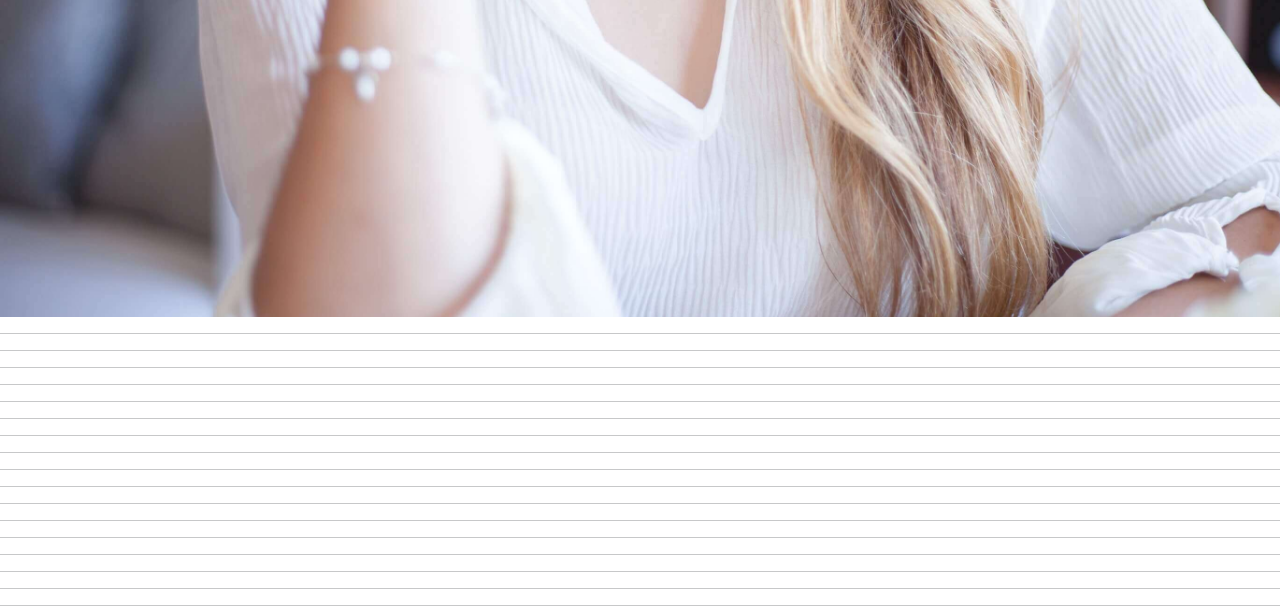
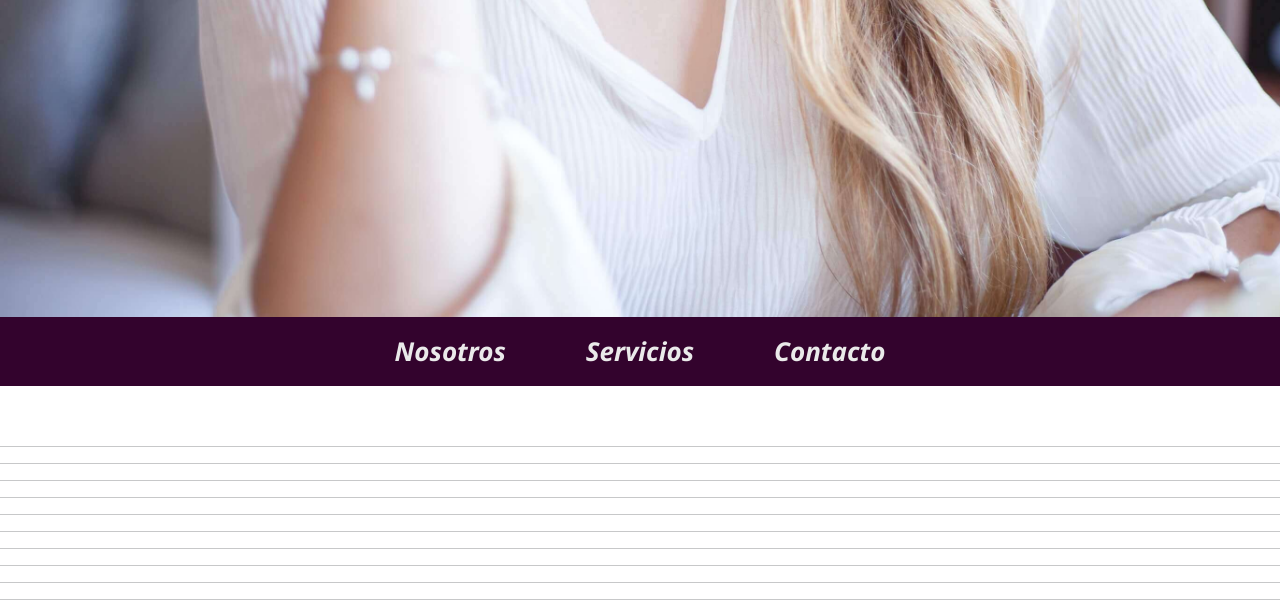
Before and after one commit to SaulSuaste/Joyeria, a plain HTML site: page index.html in a window 1280 px wide. Shown: the part 483-1097 px from the top of the page. Drawn offline with nearby package versions, Linux system fonts and the light colour scheme.

Commit message:
Nav y estilos

```diff
--- a/css/estilos.css
+++ b/css/estilos.css
@@ -61,3 +61,38 @@ p{
     color: purple;
     mix-blend-mode: multiply;
 }
+
+/* ------------------------------------------------ */
+/* Nav */
+/* ------------------------------------------------ */
+
+.menu{
+    background-color: var(--purple-medium);
+    width: 100%;
+    position: sticky;
+    top: 0;
+    padding: 5px;
+    z-index: 100;
+    text-align: center;
+    display: flex;
+    justify-content: center;
+    font-family: 'Noto Sans', sans-serif;
+    font-style: italic;
+    margin-bottom: 60px;
+}
+
+.menu a{
+    display: inline-block;
+    padding: 10px 30px;
+    font-size: 26px;
+    background-color: var(--purple-medium);
+    margin: 0 10px;
+    transition: 0.5s ease all;
+    color: var(--gray-light);
+    text-decoration: none;
+}
+
+.menu a:hover{
+    transform: translateY(18px);
+    background-color: var(--purple-light);
+}
--- a/index.html
+++ b/index.html
@@ -16,6 +16,12 @@
             <h1 class="texto">Joyeria Scarlett</h1>
         </div>
     </div>
+
+    <nav class="menu">
+        <a href="#">Nosotros</a>
+        <a href="#">Servicios</a>
+        <a href="#">Contacto</a>
+    </nav>
 
     <div>
         <hr>
```
